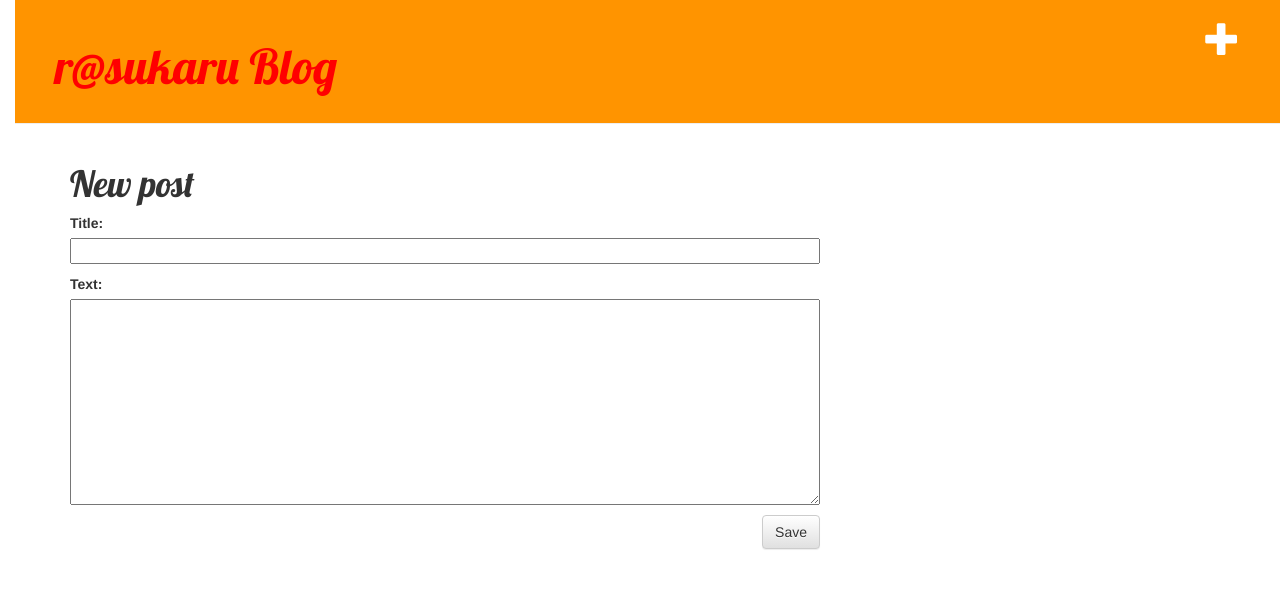
After one commit to r4sukaru/my-first-blog, a Django app: page /post/new in a window 1280 px wide. The commit adds this page. Shown: the top 589 px of the page. Run offline with Django 3.2, Linux system fonts and the light colour scheme; some libraries are stand-ins or nearby versions.

Commit message:
Added views to create/edit blog post inside the site.

```diff
--- /dev/null
+++ b/blog/forms.py
@@ -0,0 +1,9 @@
+from django import forms
+
+from .models import Post
+
+class PostForm(forms.ModelForm):
+
+    class Meta:
+        model = Post
+        fields = ('title', 'text',)
--- a/blog/static/css/blog.css
+++ b/blog/static/css/blog.css
@@ -1,5 +1,5 @@
 h1 a {
-    color: #FCA205;
+    color: ##FCA205;
     font-family: 'Lobster';
 }
 
@@ -14,7 +14,7 @@ body {
 }
 
 .page-header h1, .page-header h1 a, .page-header h1 a:visited, .page-header h1 a:active {
-    color: #ffffff;
+    color: #ff0000;
     font-size: 36pt;
     text-decoration: none;
 }
--- a/blog/templates/blog/base.html
+++ b/blog/templates/blog/base.html
@@ -1,7 +1,9 @@
 {% load static %}
 <html>
     <head>
+    <font color="magenta">
         <title>r4sukaru blog</title>
+    </font>
         <link rel="stylesheet" href="//maxcdn.bootstrapcdn.com/bootstrap/3.2.0/css/bootstrap.min.css">
         <link rel="stylesheet" href="//maxcdn.bootstrapcdn.com/bootstrap/3.2.0/css/bootstrap-theme.min.css">
         <link rel="stylesheet" href="{% static 'css/blog.css' %}">
@@ -9,7 +11,10 @@
     </head>
     <body>
     <div class="page-header">
+        <font color="magenta">
+        <a href="{% url 'post_new' %}" class="top-menu"><span class="glyphicon glyphicon-plus"></span></a>
         <h1><a href="/">r@sukaru Blog</a></h1>
+        </font>
     </div>
         <div class="content container">
             <div class="row">
--- a/blog/templates/blog/post_detail.html
+++ b/blog/templates/blog/post_detail.html
@@ -7,6 +7,9 @@
                 {{ post.published_date }}
             </div>
         {% endif %}
+        {% if user.is_authenticated %}
+            <a class="btn btn-default" href="{% url 'post_edit' pk=post.pk %}"><span class="glyphicon glyphicon-pencil"></span></a>
+        {% endif %}
         <h1>{{ post.title }}</h1>
         <p>{{ post.text|linebreaksbr }}</p>
     </div>
--- /dev/null
+++ b/blog/templates/blog/post_edit.html
@@ -0,0 +1,9 @@
+{% extends 'blog/base.html' %}
+
+{% block content %}
+    <h1>New post</h1>
+    <form method="POST" class="post-form">{% csrf_token %}
+        {{ form.as_p }}
+        <button type="submit" class="save btn btn-default">Save</button>
+    </form>
+{% endblock %}
--- a/blog/urls.py
+++ b/blog/urls.py
@@ -4,4 +4,6 @@ from . import views
 urlpatterns = [
     path('', views.post_list, name='post_list'),
     path('post/<int:pk>/', views.post_detail, name='post_detail'),
+    path('post/new', views.post_new, name='post_new'),
+    path('post/<int:pk>/edit/', views.post_edit, name='post_edit'),
 ]
--- a/blog/views.py
+++ b/blog/views.py
@@ -2,6 +2,7 @@ from django.shortcuts import render
 from django.utils import timezone
 from .models import Post
 from django.shortcuts import render, get_object_or_404
+from .forms import PostForm
 
 def post_list(request):
     posts = Post.objects.filter(published_date__lte=timezone.now()).order_by('published_date')
@@ -10,3 +11,30 @@ def post_list(request):
 def post_detail(request, pk):
     post = get_object_or_404(Post, pk=pk)
     return render(request, 'blog/post_detail.html', {'post': post})
+
+def post_new(request):
+    if request.method == "POST":
+        form = PostForm(request.POST)
+        if form.is_valid():
+            post = form.save(commit=False)
+            post.author = request.user
+            post.published_date = timezone.now()
+            post.save()
+            return redirect('post_detail', pk=post.pk)
+    else:
+        form = PostForm()
+    return render(request, 'blog/post_edit.html', {'form': form})
+
+def post_edit(request, pk):
+    post = get_object_or_404(Post, pk=pk)
+    if request.method == "POST":
+        form = PostForm(request.POST, instance=post)
+        if form.is_valid():
+            post = form.save(commit=False)
+            post.author = request.user
+            post.published_date = timezone.now()
+            post.save()
+            return redirect('post_detail', pk=post.pk)
+    else:
+        form = PostForm(instance=post)
+    return render(request, 'blog/post_edit.html', {'form': form})
```
Also changed, not shown: db.sqlite3. Lines whose indentation alone changed are shown as unchanged.
